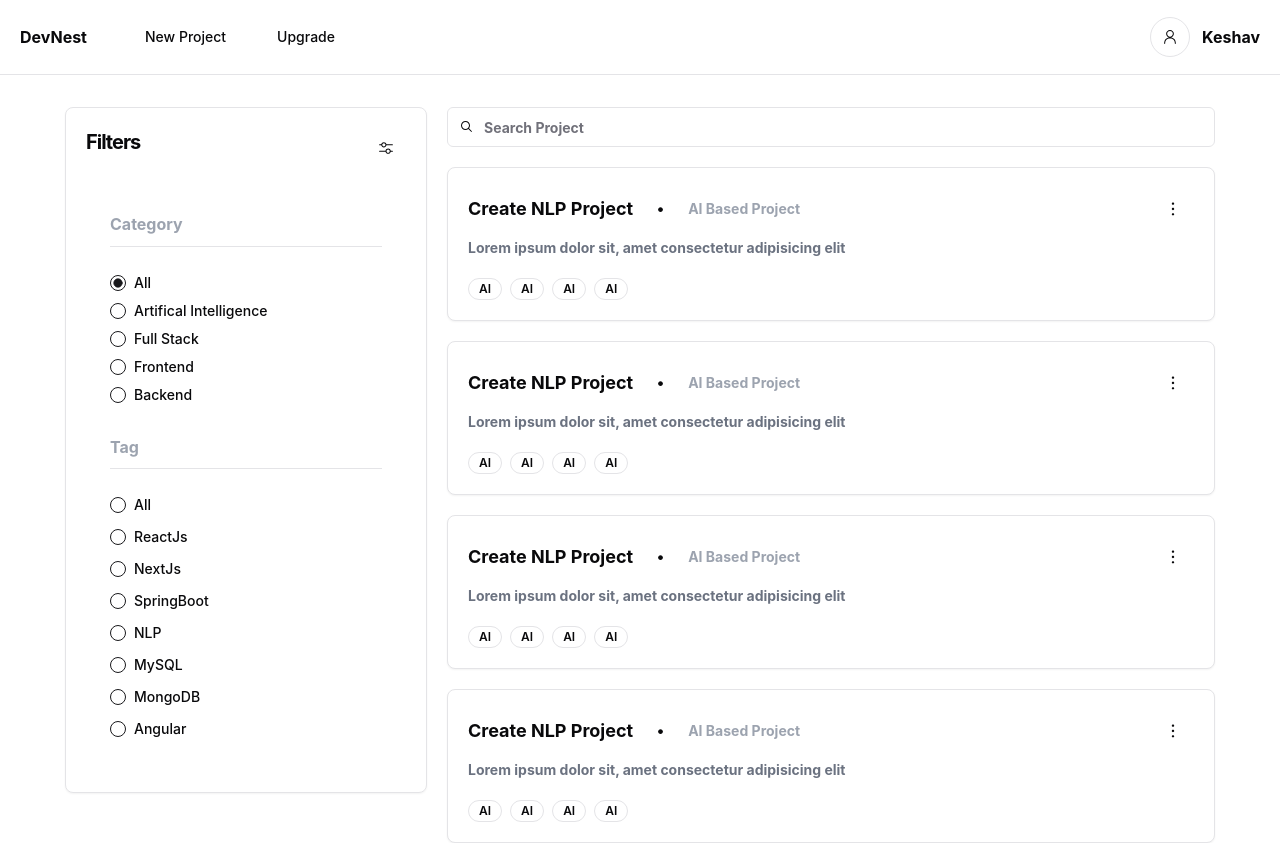
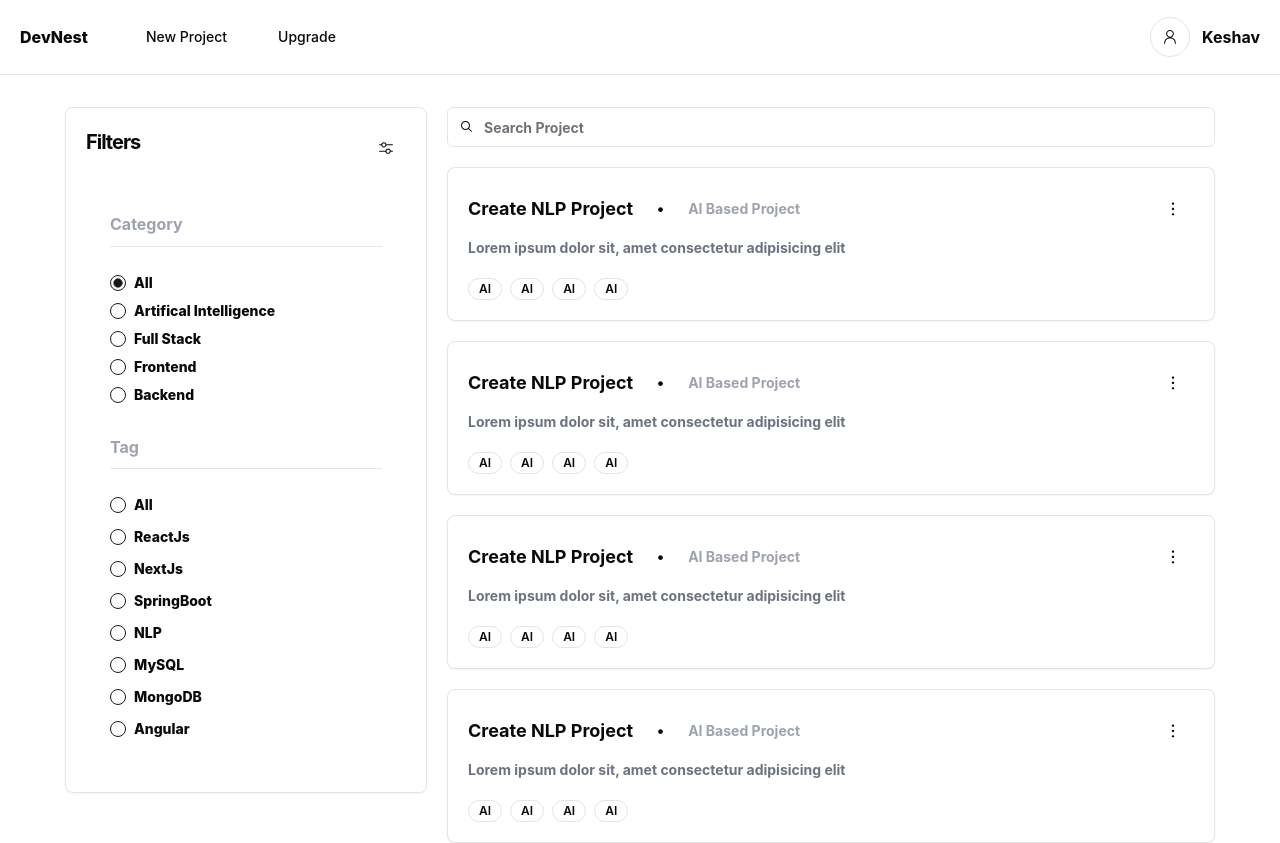
Before and after one commit to keshav0100/DevNest_Frontend, a React (Vite) app: page / in a window 1280 px wide. Shown: the top 843 px of the page. Built offline with nearby package versions, Linux system fonts and the light colour scheme.

Commit message:
Refactor App and ProjectList components; update Navbar styles and enhance label visibility with bold font.

```diff
--- a/src/App.jsx
+++ b/src/App.jsx
@@ -8,8 +8,8 @@ function App() {
       <Navbar />
       <Home />
       {/* <Routes> */}
-        {/* <Route path="/" element={<Home/>}/>
-        <Route path="/navbar" element={<Home/>}/> */}
+        {/* <Route path="/" element={<Home/>}/> */}
+        {/* <Route path="/navbar" element={<Home/>}/>  */}
       {/* </Routes> */}
     </>
   );
--- a/src/pages/Navbar/Navbar.jsx
+++ b/src/pages/Navbar/Navbar.jsx
@@ -21,7 +21,7 @@ const Navbar = () => {
   return (
     <div className="border-b py-4 px-5 flex items-center justify-between">
       <div className="flex items-center gap-4">
-        <p className="cursor-pointer mr-6">DevNest</p>
+        <p className="cursor-pointer mr-6 font-extrabold">DevNest</p>
         <Dialog>
           <DialogTrigger>
             <Button
--- a/src/pages/ProjectList/ProjectList.jsx
+++ b/src/pages/ProjectList/ProjectList.jsx
@@ -57,23 +57,38 @@ const ProjectList = () => {
                     >
                       <div className="flex items-center gap-2">
                         <RadioGroupItem value="all" id="r1" />
-                        <Label htmlFor="r1"> All</Label>
+                        <Label htmlFor="r1" className="font-extrabold">
+                          {" "}
+                          All
+                        </Label>
                       </div>
                       <div className="flex items-center gap-2">
                         <RadioGroupItem value="ai" id="r2" />
-                        <Label htmlFor="r2"> Artifical Intelligence</Label>
+                        <Label htmlFor="r2" className="font-extrabold">
+                          {" "}
+                          Artifical Intelligence
+                        </Label>
                       </div>
                       <div className="flex items-center gap-2">
                         <RadioGroupItem value="fullstack" id="r3" />
-                        <Label htmlFor="r3"> Full Stack</Label>
+                        <Label htmlFor="r3" className="font-extrabold">
+                          {" "}
+                          Full Stack
+                        </Label>
                       </div>
                       <div className="flex items-center gap-2">
                         <RadioGroupItem value="frontend" id="r4" />
-                        <Label htmlFor="r4"> Frontend</Label>
+                        <Label htmlFor="r4" className="font-extrabold">
+                          {" "}
+                          Frontend
+                        </Label>
                       </div>
                       <div className="flex items-center gap-2">
                         <RadioGroupItem value="backend" id="r5" />
-                        <Label htmlFor="r5"> Backend</Label>
+                        <Label htmlFor="r5" className="font-extrabold">
+                          {" "}
+                          Backend
+                        </Label>
                       </div>
                     </RadioGroup>
                   </div>
@@ -92,7 +107,12 @@ const ProjectList = () => {
                       {tags.map((item) => (
                         <div key={item} className="flex items-center gap-2">
                           <RadioGroupItem value={item} id={`r-${item}`} />
-                          <Label htmlFor={`r-${item}`}>{item}</Label>
+                          <Label
+                            htmlFor={`r-${item}`}
+                            className="font-extrabold"
+                          >
+                            {item}
+                          </Label>
                         </div>
                       ))}
                     </RadioGroup>
```
